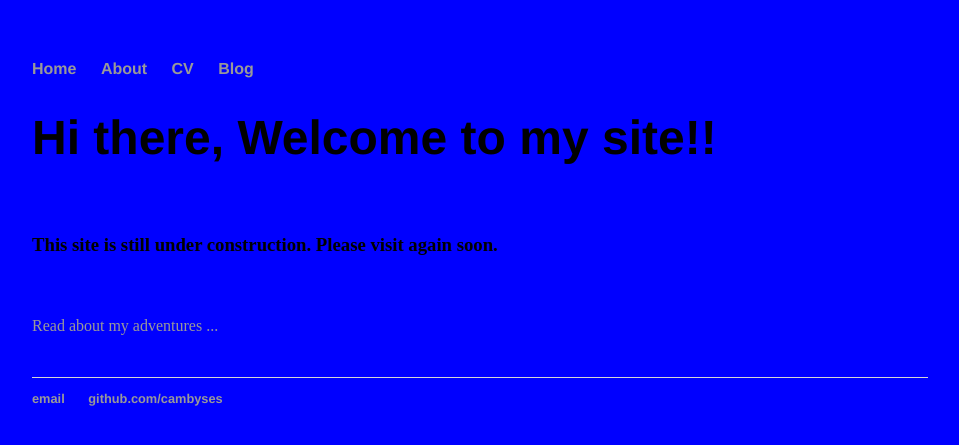
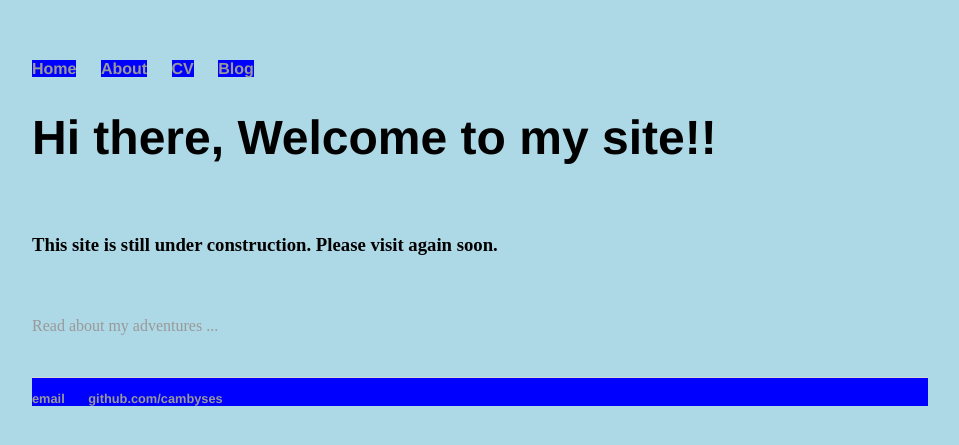
Before and after one commit to cambyses/cambyses.github.io, a Jekyll site: the page built from index.html, in a window 1280 px wide. Shown: the top 445 px of the page, without its empty margins (160-1119 px from the left). Built offline with Jekyll 4.4.1, drawn with Linux system fonts in a browser that asks for light colours.

Commit message:
Update main.css

```diff
--- a/css/main.css
+++ b/css/main.css
@@ -1,7 +1,7 @@
 body {
     margin: 60px auto;
     width: 70%;
-    background-color: blue;
+    background-color: lightblue;
 }
 nav ul, footer ul {
     font-family:'Helvetica', 'Arial', 'Sans-Serif';
```
